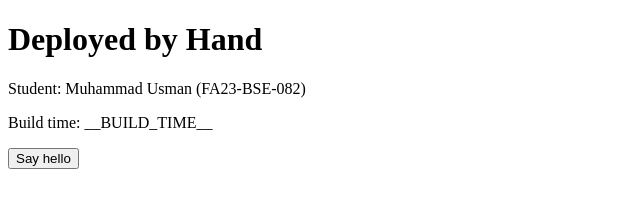
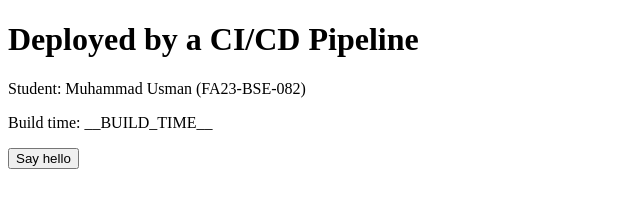
Before and after one commit to m-usman-k/jenkins-lab11, a website: page src/index.html in a window 1280 px wide. Shown: the whole page, without its empty margins (0-640 px from the left). Drawn offline with Linux system fonts and the light colour scheme.

Commit message:
Fix heading back to CI/CD Pipeline

```diff
--- a/src/index.html
+++ b/src/index.html
@@ -4,7 +4,7 @@
   <title>CSC418 Lab 11</title>
 </head>
 <body>
-  <h1 id="main-heading">Deployed by Hand</h1>
+  <h1 id="main-heading">Deployed by a CI/CD Pipeline</h1>
   <p id="student">Student: Muhammad Usman (FA23-BSE-082)</p>
   <p id="build">Build time: __BUILD_TIME__</p>
   <button id="greet" onclick="document.getElementById('message').textContent='Hello from the pipeline!'">Say hello</button>
```
